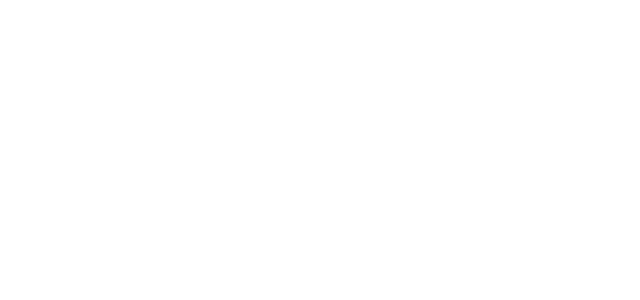
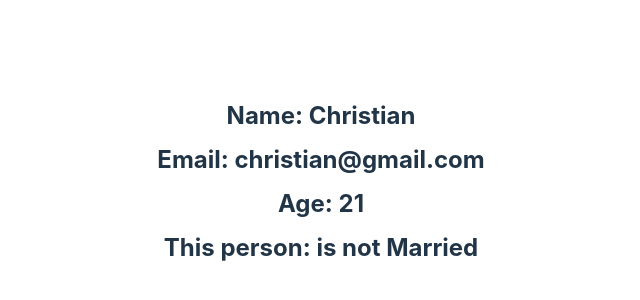
Before and after one commit to GinoongFlores/react-course, a React (Vite) app: page / in a window 1280 px wide. Shown: the part 218-518 px from the top of the page, without its empty margins (319-959 px from the left). Built offline with nearby package versions, Linux system fonts and the light colour scheme.

Commit message:
added propTypes
this add a package called PropTypes that let us add a data type for all our variables.

```diff
--- a/package.json
+++ b/package.json
@@ -9,6 +9,7 @@
     "preview": "vite preview"
   },
   "dependencies": {
+    "prop-types": "^15.8.1",
     "react": "^18.2.0",
     "react-dom": "^18.2.0"
   },
--- a/src/App.jsx
+++ b/src/App.jsx
@@ -1,9 +1,20 @@
 import { useState } from "react";
 import reactLogo from "./assets/react.svg";
 import "./App.css";
+import { Person } from "./Person";
 
 function App() {
-	return <div className="App"></div>;
+	return (
+		<div className="App">
+			<Person
+				name="Christian"
+				email="christian@gmail.com"
+				age={21}
+				isMarried={false}
+				friends={["Jason", "Jaycon", "Philipp"]}
+			/>
+		</div>
+	);
 }
 
 export default App;
--- /dev/null
+++ b/src/Person.jsx
@@ -0,0 +1,26 @@
+import PropTypes from "prop-types";
+
+export const Person = (props) => {
+	return (
+		<div>
+			<h2>Name: {props.name}</h2>
+			<h2>Email: {props.email}</h2>
+			<h2>Age: {props.age}</h2>
+			<h2>This person: {props.isMarried ? "is" : "is not"} Married</h2>
+			<h2>
+				{props.friends.map((friend) => {
+					<h1>{friend}</h1>;
+				})}
+			</h2>
+		</div>
+	);
+};
+
+// this specifies the type of data that is expected to be passed to the component.
+Person.propTypes = {
+	name: PropTypes.string,
+	email: PropTypes.string,
+	age: PropTypes.number,
+	isMarried: PropTypes.bool,
+	friends: PropTypes.arrayOf(PropTypes.string),
+};
```
Also changed, not shown: 2 other files (tests, documents, lock files or other folders).
